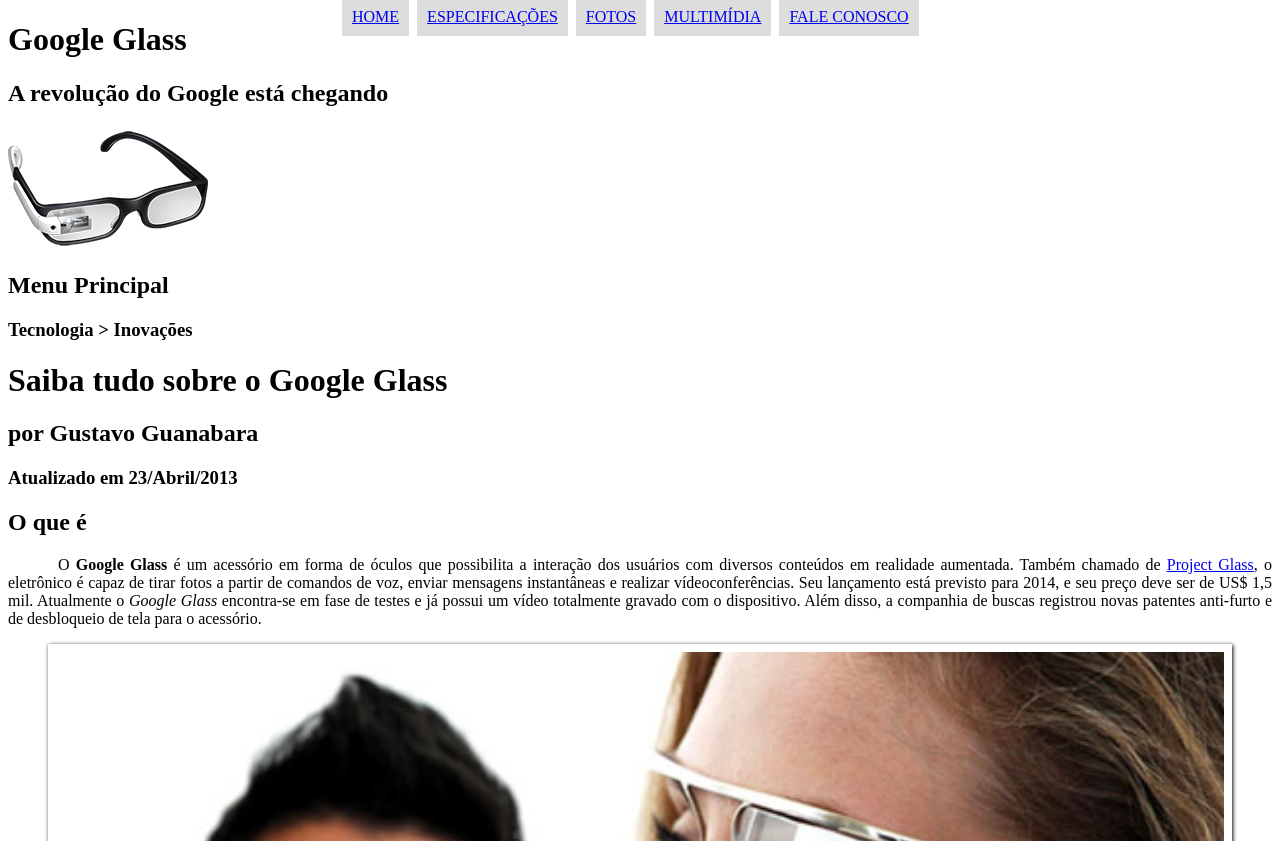
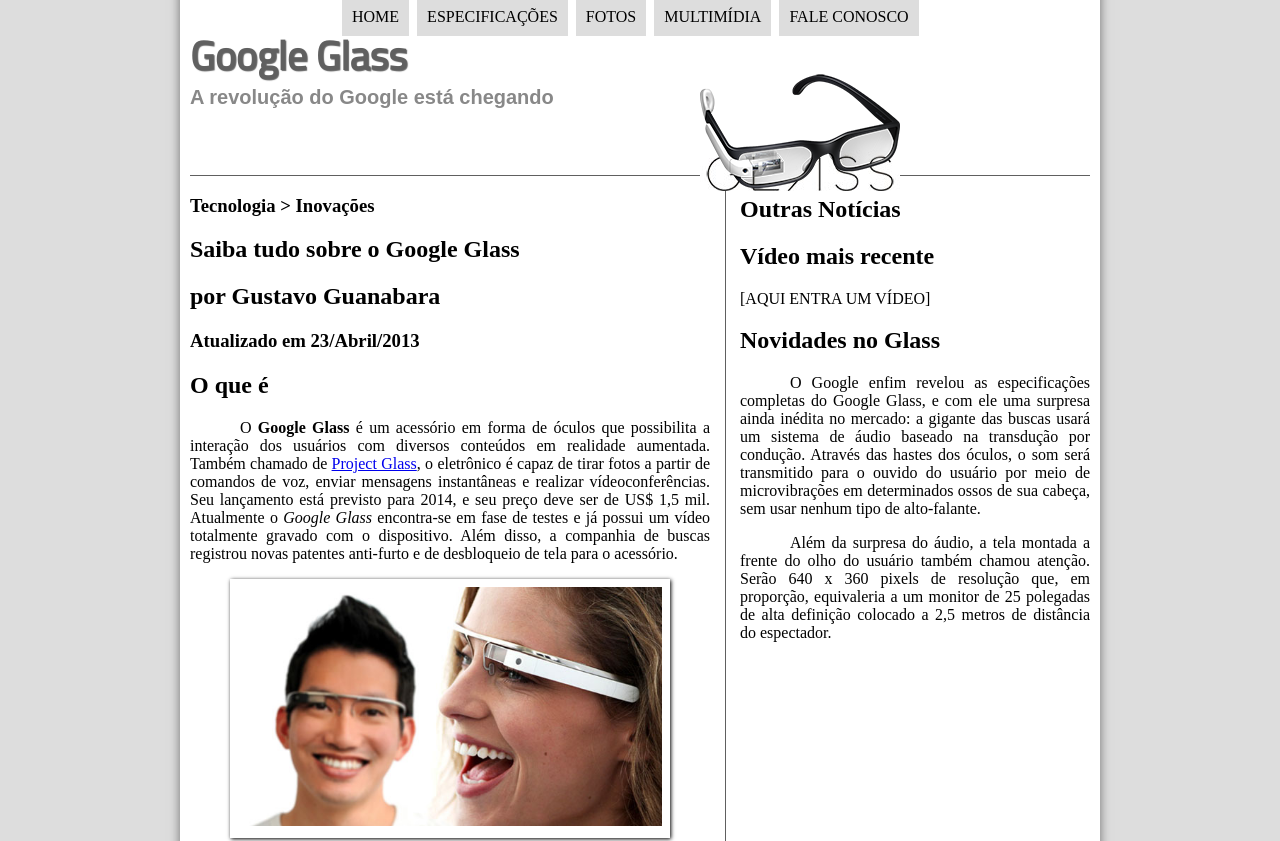
Before and after one commit to offcarol/Curso_HTML5-CSS3-JS, a plain HTML site: page _html/index.html in a window 1280 px wide. Shown: the top 841 px of the page. Drawn offline with Linux system fonts and the light colour scheme.

Commit message:
continuação do curso

```diff
--- a/_css/style.css
+++ b/_css/style.css
@@ -1,13 +1,56 @@
 @charset "UTF-8";
+@import url('https://fonts.googleapis.com/css?family=Titillium+Web');
+@font-face{
+	font-family: 'FonteLogo';
+	src: url("../_fonts/bubblegum-sans-regular.otf");
+}
 
 body{
-	background-color: white;
+	background-color: #dddddd;
 	color: rgba(0,0,0,1);
+}
+
+div#interface {
+	width: 900px;
+	background-color: #ffffff;
+	margin: -20px auto 0px auto;
+	box-shadow: 0px 0px 10px rgba(0,0,0,0.5);
+	padding: 10px;
 }
 
 p{
 	text-align: justify;
 	text-indent: 50px;
+}
+
+header#cabecalho img#icone{
+	position: absolute;
+	left: 700px;
+	top: 70px;
+	background: url("../_imagens/glass-logo-peq.jpg") no-repeat 0px 80px;
+}
+
+header#cabecalho{
+	border-bottom: 1px #606060 solid;
+	height: 150px;
+
+}
+
+header#cabecalho h1{
+	font-family: 'Titillium Web', sans-serif;
+	font-size: 30pt;
+	color: #606060;
+	text-shadow: 1px 1px 1px rgba(0,0,0,.6);
+	padding: 0px;
+	margin-bottom: 0px;
+}
+
+header#cabecalho h2{
+	font-family: Arial, sans-serif;
+	color: #888888;
+	font-size: 15pt;
+	padding: 0px;
+	margin-top: 0px;
 }
 
 /* Formatação de imagens com legendas. */
@@ -59,8 +102,50 @@ nav#menu li{
 	background-color: #dddddd;
 	padding: 10px;
 	margin: 2px;
+	-webkit-transition: background-color 1s;
+	-moz-transition: background-color 1s;
+	-o-transition: background-color 1s;
+	-ms-transition: background-color 1s;
+	transition: background-color 1s;
+}
+
+nav#menu li:hover{
+	background-color: #606060;
 }
 
 nav#menu h1{
-	opacity: 1;
+	display: none;
 }
+
+nav#menu a{
+	color: #000000;
+	text-decoration: none;
+}
+
+nav#menu a:hover{
+	color: #ffffff;
+	text-decoration: underline;
+}
+
+section#corpo{
+	display: block;
+	width: 520px;
+	float: left;
+	border-right: 1px solid #606060;
+	padding-right: 15px;
+}
+
+aside#lateral{
+	display: block;
+	width: 350px;
+	float: right;
+}
+
+footer#rodape{
+	clear: both;
+	border-top: 1px solid #606060;
+}
+
+footer#rodape p{
+	text-align: center;
+}
--- a/_html/index.html
+++ b/_html/index.html
@@ -21,7 +21,7 @@
 					<h2>A revolução do Google está chegando</h2>
 				</hgroup>
 
-				<img src="../_imagens/glass-oculos-preto-peq.png"/>
+				<img id="icone" src="../_imagens/glass-oculos-preto-peq.png"/>
 
 				<nav id="menu">
 					<h1>Menu Principal</h1>
@@ -35,6 +35,8 @@
 				</nav>
 
 			</header>
+
+			<section id="corpo">
 
 				<hgroup>
 					<h3>Tecnologia > Inovações</h3>
@@ -73,6 +75,10 @@
 
 				[AQUI ENTRA UM VÍDEO]
 
+			</section>
+
+			<aside id="lateral">
+
 				<h1>Outras Notícias</h1>
 				<h2>Vídeo mais recente</h2>
 
@@ -83,8 +89,14 @@
 
 					<p>Além da surpresa do áudio, a tela montada a frente do olho do usuário também chamou atenção. Serão 640 x 360 pixels de resolução que, em proporção, equivaleria a um monitor de 25 polegadas de alta definição colocado a 2,5 metros de distância do espectador.</p>
 
-			<p>Copyright 2013 - by Gustavo Guanabara
-			Facebook | Twitter</p>
+			</aside>
+
+			<footer id="rodape">
+
+				<p>Copyright 2013 - by Gustavo Guanabara <br/>
+				<a href="https://facebook.com/cursosemvideo" target="_blank">Facebook</a> | <a href="https://twitter.com/cursosemvideo" target="_blank">Twitter</a></p>
+
+			</footer>
 
 		</div>
 
```
Also changed, not shown: _fonts/bubblegum-sans-regular.otf (added), _imagens/glass-logo-peq.jpg (added). Lines whose indentation alone changed are shown as unchanged.
